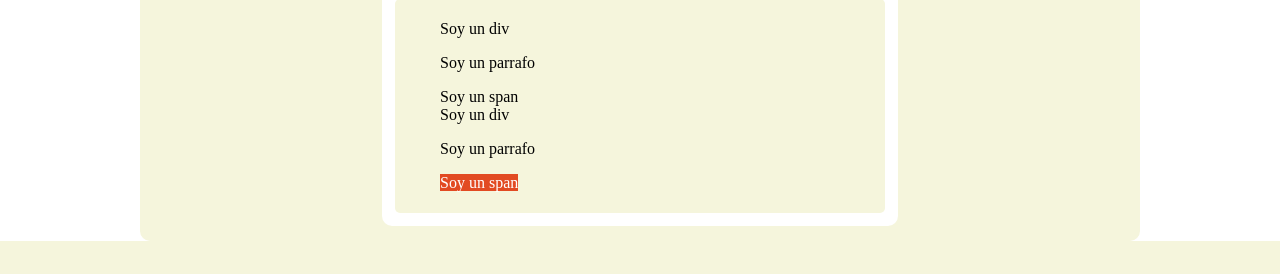
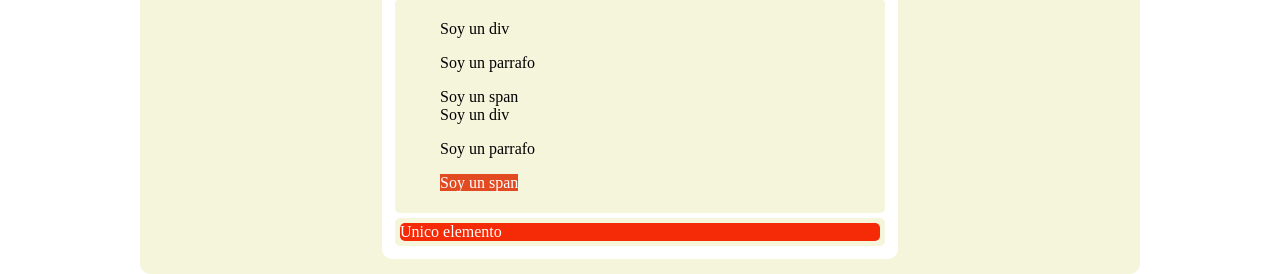
Before and after one commit to zulean1/Paginas-Web, a PHP site: page /views/psedoclases.html in a window 1280 px wide. Shown: the part 847-1121 px from the top of the page. Before the commit the page ends 1088 px from the top, so only its background shows below. Run offline with PHP 8.4, Linux system fonts and the light colour scheme.

Commit message:
Pseudoclases dando estilos a un unico elemento hijo

```diff
--- a/Practica guiada/css/estilo.css
+++ b/Practica guiada/css/estilo.css
@@ -121,3 +121,9 @@ body{
    background: #E24A22;
    color: white;
 }
+
+.lista3 div:only-child{
+	background: #F52A07;
+	color: white;
+	border-radius: 5px;
+}
--- a/Practica guiada/views/psedoclases.html
+++ b/Practica guiada/views/psedoclases.html
@@ -60,6 +60,11 @@
 					<span>Soy un span</span>
 				</ul>
 			</div>
+			<div class="grupo lista3">
+				<div >
+					Unico elemento
+				</div>
+			</div>
 
 		</main>
 	</div>
```
